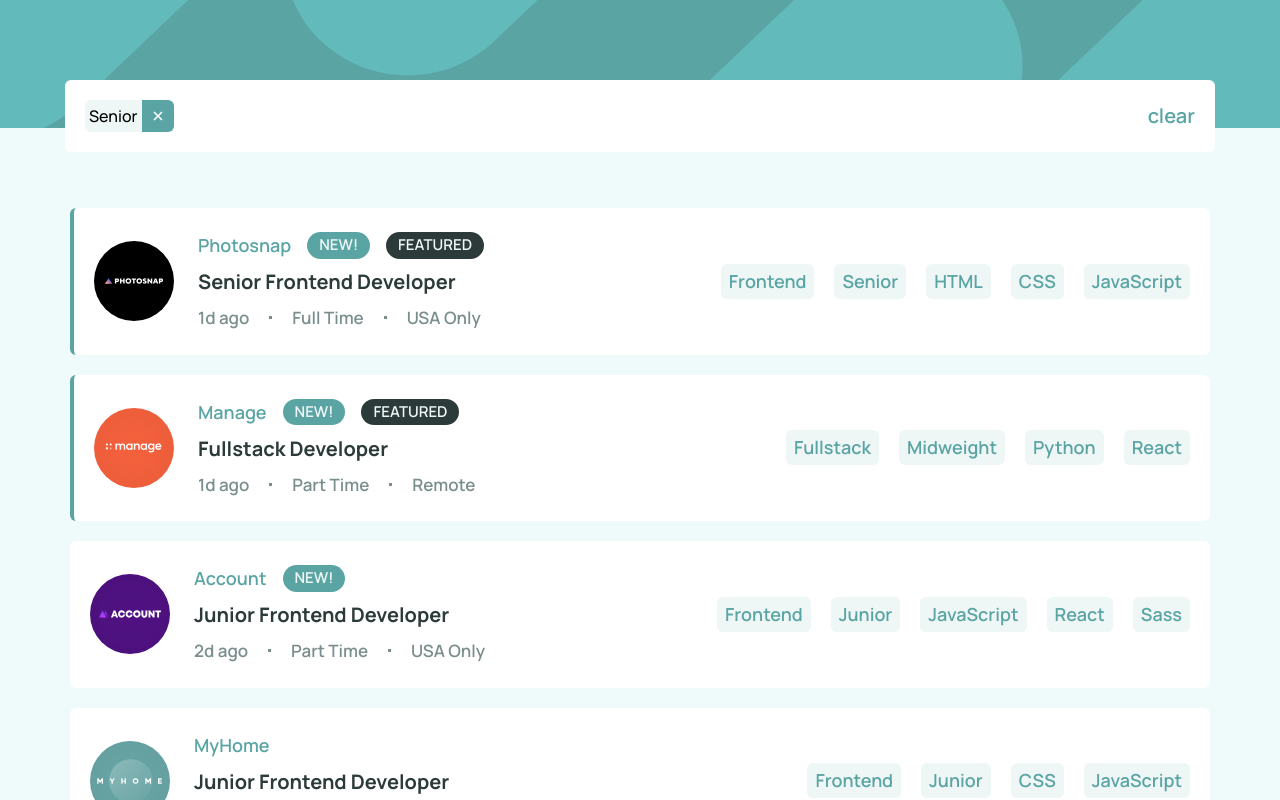
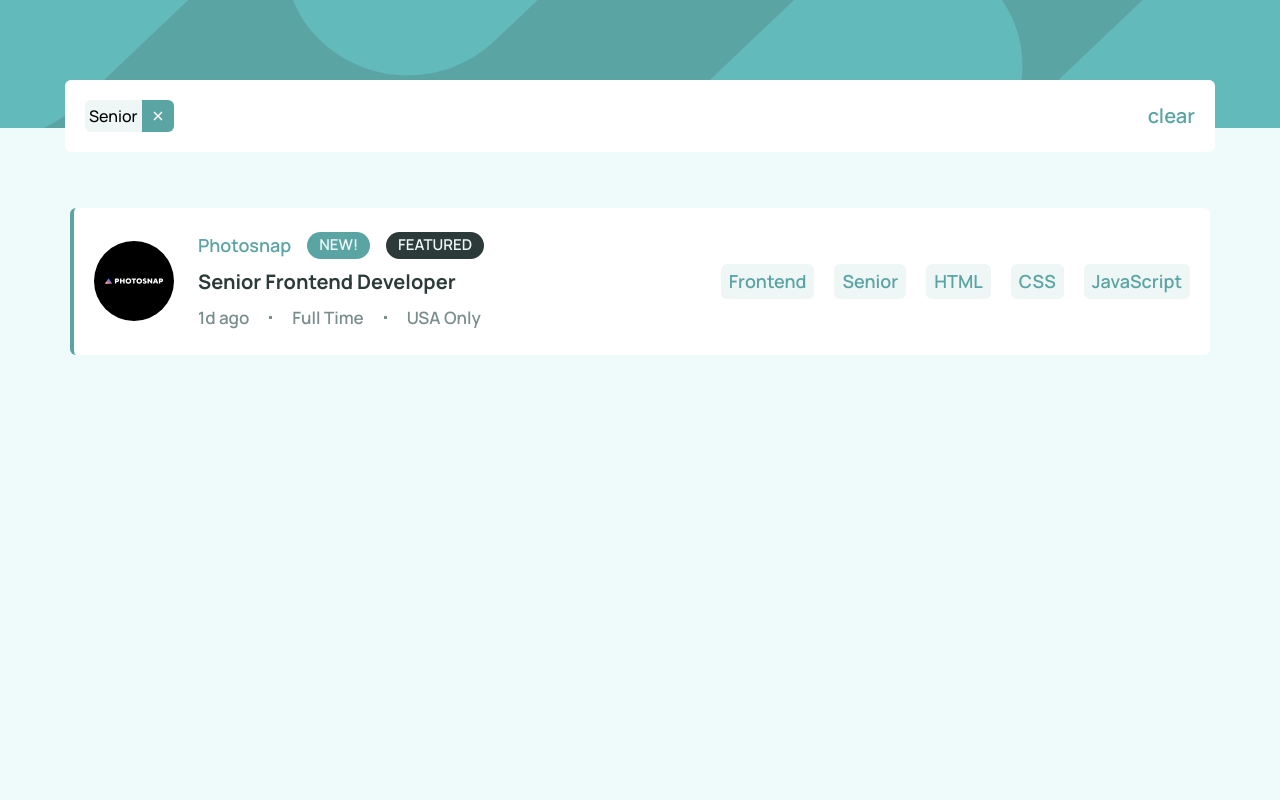
Before and after one commit to obed-smart/static-job-listings, a website: page public/index.html in a window 1280 px wide. Both pictures are taken after a click on the item "Senior". Shown: the top 800 px of the page. Drawn offline with nearby package versions, Linux system fonts and the light colour scheme.

Commit message:
added the filter functionality and update on delete of categories

```diff
--- a/public/index.html
+++ b/public/index.html
@@ -30,7 +30,7 @@
       </article>
 
       <section
-        class="max-w-[1150px] rounded-md flex justify-between overflow-hidden mx-auto bg-white p-5  w-[calc(100%-10px)] absolute lg:top-20 top-0  left-0 right-0  z-40">
+        class="max-w-[1150px] hidden  rounded-md  justify-between overflow-hidden mx-auto bg-white p-5  w-[calc(100%-10px)] absolute lg:top-20   top-8 left-0 right-0  z-40">
         <article class="   categories flex gap-5 flex-wrap  ">
 
         </article>
@@ -41,7 +41,7 @@
     </section>
   </header>
 
-  <main id="main" class="max-w-[1220px] gap-16 lg:px-10 grid lg:gap-5  px-5 mx-auto my-20 ">
+  <main id="main" class="max-w-[1220px] transition-all duration-300 gap-16 lg:px-10 grid lg:gap-5  px-5 mx-auto my-20 ">
 
 
     <!-- <article
--- a/public/main.js
+++ b/public/main.js
@@ -4,9 +4,9 @@ const main = document.getElementById("main");
 const categories = document.querySelector(".categories");
 
 let filterLIst = [];
+let data;
 
 getDAta();
-// getClick();
 
 async function getDAta() {
   try {
@@ -14,7 +14,7 @@ async function getDAta() {
     if (!response.ok) {
       throw new Error("Network response was not ok");
     }
-    const data = await response.json();
+    data = await response.json();
     displayData(data);
     getClick();
   } catch (error) {
@@ -25,7 +25,7 @@ async function getDAta() {
 function displayData(data) {
   for (let [index, list] of data.entries()) {
     const item = ` <article
-        class="flex bg-white flex-col relative px-5 lg:flex-row py-6 justify-start  lg:justify-between  lg:items-center rounded-md ${
+        class="flex bg-white select-none flex-col relative px-5 lg:flex-row py-6 justify-start  lg:justify-between  lg:items-center rounded-md ${
           index === 0 || index === 1
             ? "border-l-4 border-l-DesaturatedDarkCyan"
             : ""
@@ -111,10 +111,12 @@ function getClick() {
       const buttonText = e.target.textContent.trim();
       if (!filterLIst.includes(buttonText)) {
         filterLIst.push(buttonText);
+        categories.parentNode.classList.add("flex");
         categories.parentNode.classList.remove("hidden");
       }
 
       displayFilteredOption();
+      filterCategories(data, filterLIst);
     });
   }
 }
@@ -146,24 +148,122 @@ function removefilter() {
     if (!closestFilter) return;
 
     const index = Number(closestFilter.parentNode.dataset.id);
-    console.log(index);
     if (closestFilter) {
       filterLIst.splice(index, 1);
-      console.log(filterLIst);
+
+      if (filterLIst.length === 0) {
+        categories.parentNode.classList.add("hidden");
+        categories.parentNode.classList.remove("flex");
+        getDAta();
+      }
+      filterCategories(data, filterLIst);
       displayFilteredOption();
-
-      if(filterLIst === []){
-        categories.parentNode.classList.add("hidden");
-      }
     }
   });
 
   clearButton.addEventListener("click", () => {
     filterLIst = [];
     categories.parentNode.classList.add("hidden");
-    console.log(filterLIst);
+    categories.parentNode.classList.remove("flex");
+
     displayFilteredOption();
+    getDAta();
   });
 }
 
 removefilter();
+
+function filterCategories(jobs, keywords) {
+  const filteredCategory = jobs.filter((job) => {
+    const confiredJob = [
+      job.role,
+      job.level,
+      ...job.languages.map((language) => language),
+      ...job.tools.map((tool) => tool),
+    ];
+    return keywords.some((keyword) => confiredJob.includes(keyword));
+  });
+
+  main.innerHTML = "";
+
+  for (let [index, list] of filteredCategory.entries()) {
+    const item = ` <article
+        class="flex bg-white select-none  flex-col relative px-5 lg:flex-row py-6 justify-start  lg:justify-between  lg:items-center rounded-md ${
+          index === 0 || index === 1
+            ? "border-l-4 border-l-DesaturatedDarkCyan"
+            : ""
+        }">
+        <header
+          class="flex gap-6 items-center lg:mb-0 mb-5 lg:border-b-0 border-b-[1px] border-b-DarkGrayishCyan  lg:p-0 py-5">
+          <img src="${
+            list.logo
+          }" alt="Photosnap logo" class="w-20 -top-10 lg:top-auto  lg:relative absolute">
+          <div class="space-y-2">
+            <div class="flex gap-4 font-semibold items-center">
+              <p class="text-DesaturatedDarkCyan text-[18px]">${
+                list.company
+              }</p>
+              <p class="${
+                list.new
+                  ? "px-3 py-[2px] ml-3  uppercase text-[15px] lg:m-0 text-LightGrayishCyanFilter rounded-full bg-DesaturatedDarkCyan"
+                  : "hidden"
+              }">${list.new ? "New!" : ""}
+              </p>
+              <p class=" ${
+                list.featured
+                  ? "px-3 py-[2px] uppercase text-[15px] text-LightGrayishCyanFilter rounded-full bg-VeryDarkGrayishCyan"
+                  : "hidden"
+              }">
+              ${list.featured ? "Featured" : ""}
+              </p>
+            </div>
+            <h2 class="text-[20px] font-bold hover:text-DesaturatedDarkCyan cursor-pointer text-VeryDarkGrayishCyan">${
+              list.position
+            }</h2>
+            <div class="flex items-center gap-5 text-DarkGrayishCyan text-[17px] font-semibold">
+              <time datetime="2023-10-01">${list.postedAt}</time>
+              <span class="w-[3px] aspect-square bg-DarkGrayishCyan"></span>
+              <p>${list.contract}</p>
+              <span class="w-[3px] aspect-square bg-DarkGrayishCyan"></span>
+              <p>${list.location}</p>
+            </div>
+          </div>
+        </header>
+        <div>
+          <ul
+            class="flex option flex-wrap  gap-5 [&>li]:bg-LightGrayishCyanFilter [&>li]:py-1 [&>li]:px-2  items-center text-DesaturatedDarkCyan font-semibold text-[18px] [&>li]:rounded-md">
+            <li
+              class="hover:bg-DesaturatedDarkCyan cursor-pointer hover:text-LightGrayishCyanFilter transition-all duration-300">
+              ${list.role}</li>
+            <li
+              class="hover:bg-DesaturatedDarkCyan cursor-pointer hover:text-LightGrayishCyanFilter transition-all duration-300">
+              ${list.level}</li>
+
+
+              ${list.languages
+                .map(
+                  (language) => `<li
+              class="hover:bg-DesaturatedDarkCyan cursor-pointer hover:text-LightGrayishCyanFilter transition-all duration-300"> ${language}
+            </li>`
+                )
+                .join(" ")}
+
+
+              ${list.tools
+                .map(
+                  (tool) => `<li
+              class="hover:bg-DesaturatedDarkCyan cursor-pointer hover:text-LightGrayishCyanFilter transition-all duration-300"> ${tool}
+            </li>`
+                )
+                .join(" ")}
+
+
+          </ul>
+        </div>
+      </article>`;
+
+    main.innerHTML += item;
+  }
+
+  getClick();
+}
--- a/src/input.css
+++ b/src/input.css
@@ -6,4 +6,26 @@
   html {
     font-family: "Manrope", serif;
   }
+
+
+  ::-webkit-scrollbar {
+    width: 10px;
+  }
+
+  /* Track */
+  ::-webkit-scrollbar-track {
+    box-shadow: inset 0 0 5px hsl(180, 29%, 50%);
+    border-radius: 10px;
+  }
+
+  /* Handle */
+  ::-webkit-scrollbar-thumb {
+    background: hsl(180, 29%, 50%);
+    border-radius: 10px;
+  }
+
+  /* Handle on hover */
+  ::-webkit-scrollbar-thumb:hover {
+    background: #b30000;
+  }
 }
```
Also changed, not shown: public/style.css.
